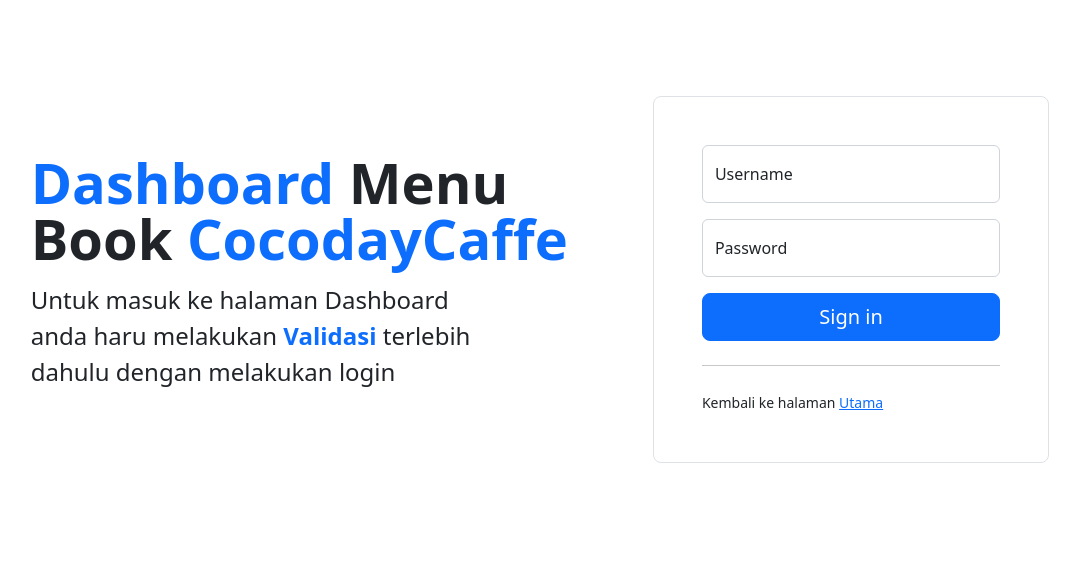
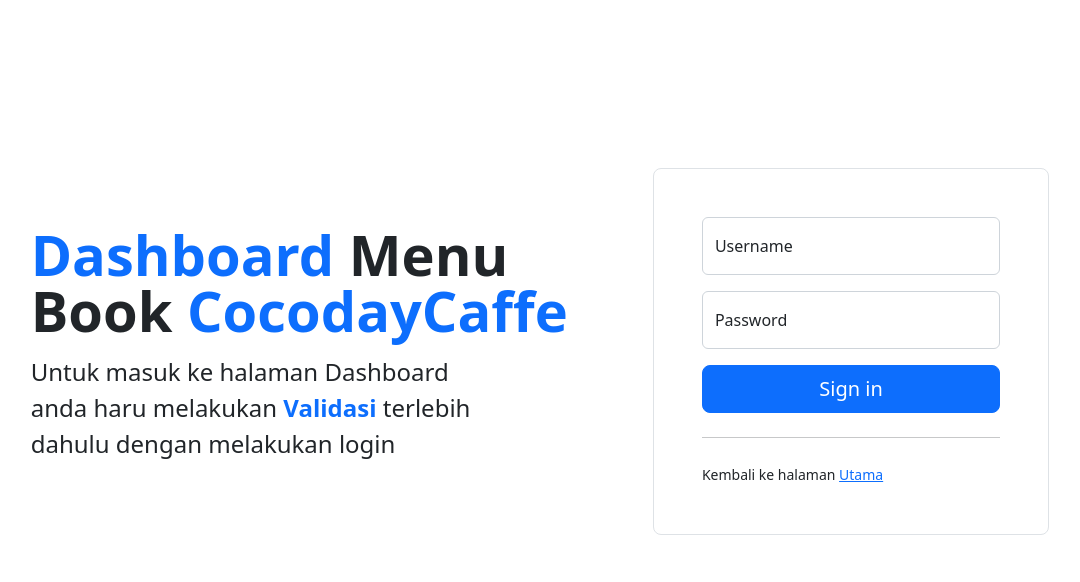
Before and after one commit to ENONGLOSKER/API-MENU_BOOK, a Django app: page /login_form/ in a window 1280 px wide. Shown: the top 582 px of the page, without its empty margins (100-1180 px from the left). Run offline with Django 5.2, Linux system fonts and the light colour scheme.

Commit message:
add-function update

```diff
--- a/templates/login.html
+++ b/templates/login.html
@@ -12,7 +12,7 @@
   </head>
   <body >
     <div class="container col-xl-10 col-xxl-8 px-4 py-5">
-      <div class="row align-items-center g-lg-5 py-5">
+      <div class="row align-items-center g-lg-5 py-5 mt-4">
         <div class="col-lg-7 text-center text-lg-start">
           <h1 class="display-4 fw-bold lh-1 text-body-emphasis mb-3"><span class="text-primary">Dashboard</span> Menu Book <span class="text-primary">CocodayCaffe</span> </h1>
           <p class="col-lg-10 fs-4">Untuk masuk ke halaman Dashboard anda haru melakukan <span class="text-primary fw-bold">Validasi</span> terlebih dahulu dengan melakukan login</p>
```
Also changed, not shown: db.sqlite3.
